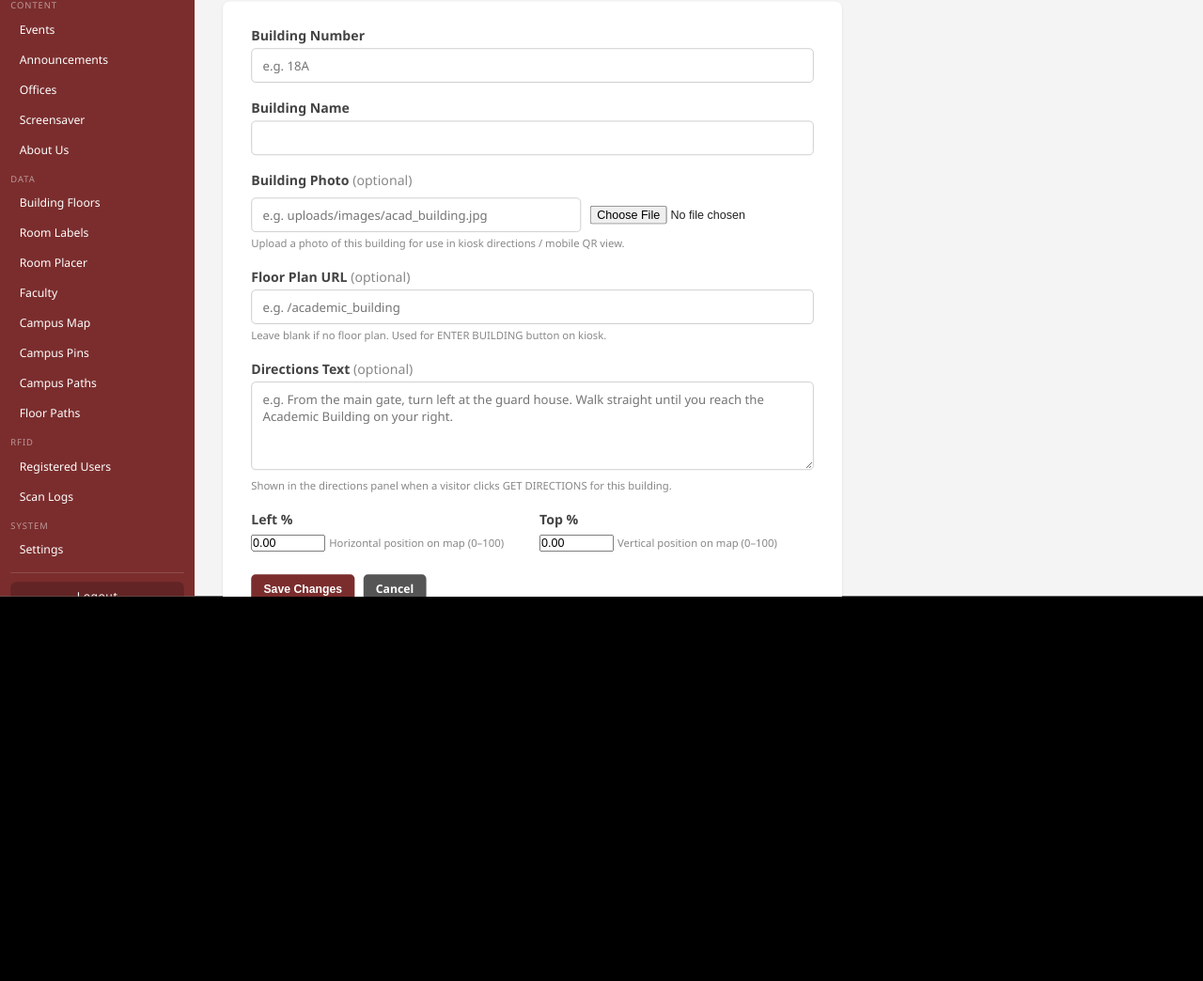
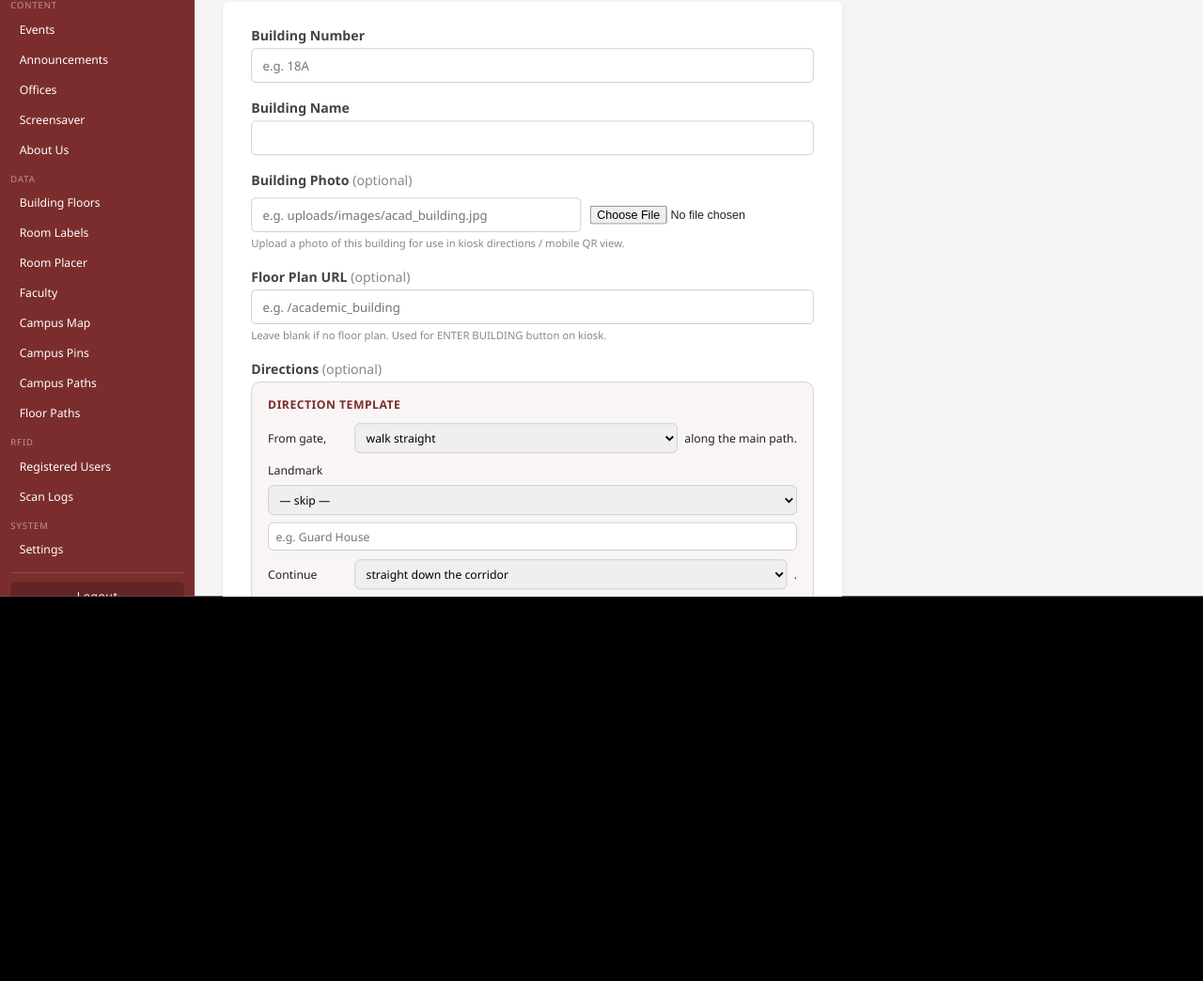
Before and after one commit to janmaaarc/kiosk, a Flask app: template templates/admin/campus_pin_form.html in a window 1280 px wide. Shown: the part 718-1762 px from the top of the page at 94% size. Run offline with Flask 3, Linux system fonts and the light colour scheme; the template is opened without the code that fills it, so the values that code supplies are empty; data comes from the database, SQL or seed files in the repository.

Commit message:
feat(admin): directions template builder on campus pin edit form

```diff
--- a/templates/admin/campus_pin_form.html
+++ b/templates/admin/campus_pin_form.html
@@ -57,12 +57,99 @@
         </div>
 
         <div class="form-group">
-            <label>Directions Text <span style="font-weight:400;color:#888;">(optional)</span></label>
-            <textarea name="directions_text" rows="4" maxlength="1000"
-                      placeholder="e.g. From the main gate, turn left at the guard house. Walk straight until you reach the Academic Building on your right."
-                      style="width:100%;resize:vertical;">{{ pin.directions_text or '' }}</textarea>
-            <span class="hint">Shown in the directions panel when a visitor clicks GET DIRECTIONS for this building.</span>
+            <label>Directions <span style="font-weight:400;color:#888;">(optional)</span></label>
+
+            <div id="dir-builder" style="background:#f9f5f5;border:1px solid #e0c8c8;border-radius:10px;padding:16px 18px;margin-bottom:10px;">
+                <div style="font-size:13px;font-weight:700;color:#7b2d2d;margin-bottom:12px;letter-spacing:.5px;">DIRECTION TEMPLATE</div>
+
+                <div style="display:flex;flex-direction:column;gap:10px;">
+
+                    <div style="display:flex;align-items:center;gap:8px;flex-wrap:wrap;">
+                        <span style="font-size:13px;min-width:90px;">From gate,</span>
+                        <select id="dt-initial" style="flex:1;min-width:140px;padding:6px 8px;border-radius:6px;border:1px solid #ccc;font-size:13px;">
+                            <option value="walk straight">walk straight</option>
+                            <option value="turn left and walk">turn left and walk</option>
+                            <option value="turn right and walk">turn right and walk</option>
+                        </select>
+                        <span style="font-size:13px;">along the main path.</span>
+                    </div>
+
+                    <div style="display:flex;align-items:center;gap:8px;flex-wrap:wrap;">
+                        <span style="font-size:13px;min-width:90px;">Landmark</span>
+                        <select id="dt-landmark-action" style="padding:6px 8px;border-radius:6px;border:1px solid #ccc;font-size:13px;">
+                            <option value="none">— skip —</option>
+                            <option value="pass">Pass</option>
+                            <option value="turn left at">Turn left at</option>
+                            <option value="turn right at">Turn right at</option>
+                        </select>
+                        <input id="dt-landmark" type="text" placeholder="e.g. Guard House"
+                               style="flex:1;min-width:120px;padding:6px 8px;border-radius:6px;border:1px solid #ccc;font-size:13px;">
+                    </div>
+
+                    <div style="display:flex;align-items:center;gap:8px;flex-wrap:wrap;">
+                        <span style="font-size:13px;min-width:90px;">Continue</span>
+                        <select id="dt-continue" style="flex:1;min-width:140px;padding:6px 8px;border-radius:6px;border:1px solid #ccc;font-size:13px;">
+                            <option value="straight down the corridor">straight down the corridor</option>
+                            <option value="up the stairs to the next floor">up the stairs to the next floor</option>
+                            <option value="along the walkway">along the walkway</option>
+                            <option value="through the covered walk">through the covered walk</option>
+                            <option value="">— skip —</option>
+                        </select>
+                        <span style="font-size:13px;">.</span>
+                    </div>
+
+                    <div style="display:flex;align-items:center;gap:8px;flex-wrap:wrap;">
+                        <span style="font-size:13px;min-width:90px;">Building is on</span>
+                        <select id="dt-side" style="padding:6px 8px;border-radius:6px;border:1px solid #ccc;font-size:13px;">
+                            <option value="your left">your left</option>
+                            <option value="your right">your right</option>
+                            <option value="straight ahead">straight ahead</option>
+                        </select>
+                        <span style="font-size:13px;">. Enter through the main entrance.</span>
+                    </div>
+
+                </div>
+
+                <button type="button" onclick="buildDirectionsText()"
+                        style="margin-top:14px;padding:7px 18px;background:#7b2d2d;color:#fff;border:none;border-radius:7px;font-size:13px;font-weight:700;cursor:pointer;letter-spacing:.5px;">
+                    APPLY TEMPLATE →
+                </button>
+            </div>
+
+            <textarea id="dir-text" name="directions_text" rows="4" maxlength="1000"
+                      placeholder="Generated text appears here. You can also type freely."
+                      style="width:100%;resize:vertical;font-size:13px;">{{ pin.directions_text or '' }}</textarea>
+            <span class="hint">Edit the text freely after applying the template, or type your own.</span>
         </div>
+
+<script>
+function buildDirectionsText() {
+    var initial   = document.getElementById('dt-initial').value;
+    var lmAction  = document.getElementById('dt-landmark-action').value;
+    var landmark  = document.getElementById('dt-landmark').value.trim();
+    var cont      = document.getElementById('dt-continue').value;
+    var side      = document.getElementById('dt-side').value;
+
+    var lines = [];
+    lines.push('From the main gate, ' + initial + ' along the main path.');
+
+    if (lmAction !== 'none' && landmark) {
+        var cap = lmAction.charAt(0).toUpperCase() + lmAction.slice(1);
+        lines.push(cap + ' the ' + landmark + '.');
+    }
+
+    if (cont) {
+        var capC = cont.charAt(0).toUpperCase() + cont.slice(1);
+        lines.push(capC + '.');
+    }
+
+    var name = document.querySelector('[name="name"]').value.trim() || 'the building';
+    lines.push(name + ' will be on ' + side + '.');
+    lines.push('Enter through the main entrance.');
+
+    document.getElementById('dir-text').value = lines.join('\n');
+}
+</script>
 
         <div style="display:flex;gap:16px;">
             <div class="form-group" style="flex:1;">
```
